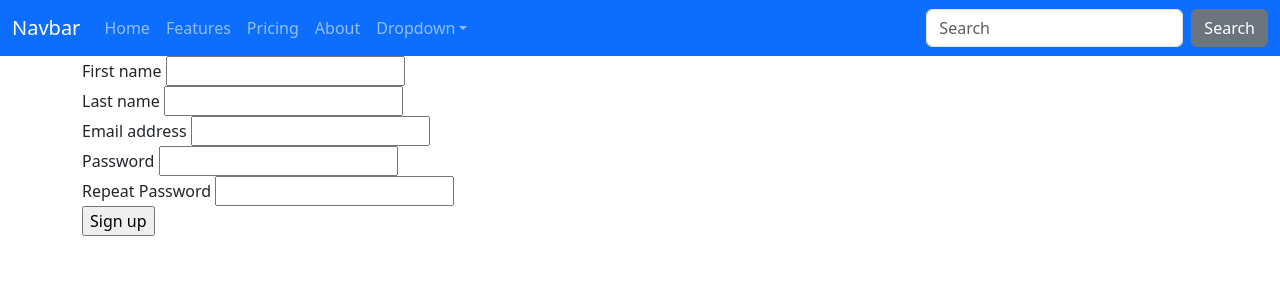
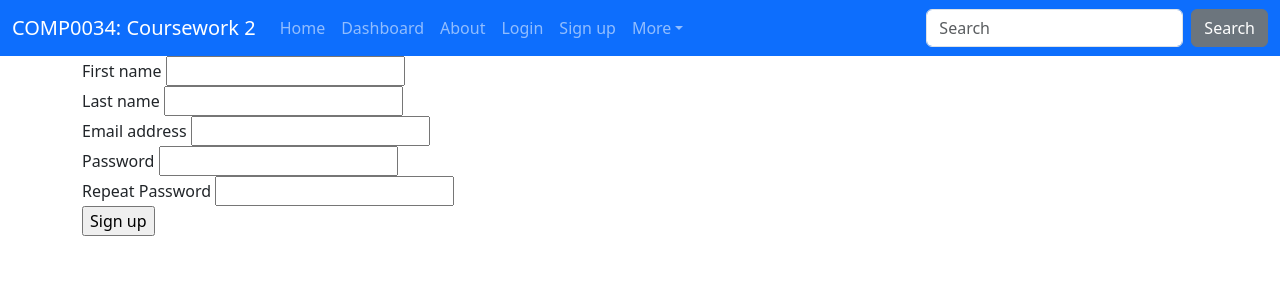
Before and after one commit to aveyilagrun/comp0034_cw2_i-azhar-nurgaliyeva, a Flask app: page /signup in a window 1280 px wide. Shown: the top 300 px of the page. Run offline with Flask 2, Linux system fonts and the light colour scheme; some libraries are stand-ins or nearby versions.

Commit message:
fixed navbar, added login page

```diff
--- a/my_first_app/__init__.py
+++ b/my_first_app/__init__.py
@@ -1,10 +1,11 @@
 from flask import Flask
 from flask_wtf.csrf import CSRFProtect
 from flask_sqlalchemy import SQLAlchemy
+from flask_login import LoginManager, login_required
 
 csrf = CSRFProtect()
 db = SQLAlchemy()
-
+login_manager = LoginManager()
 
 def create_app(config_class_name):
     """
@@ -16,6 +17,8 @@ def create_app(config_class_name):
     app.config.from_object(config_class_name)
     csrf.init_app(app)
     db.init_app(app)
+    login_manager.init_app(app)
+    login_manager.login_view = 'auth.login'
 
     with app.app_context():
         from my_first_app.models import User
--- a/my_first_app/app.py
+++ b/my_first_app/app.py
@@ -4,11 +4,5 @@ from my_first_app.config import DevelopmentConfig
 
 app = create_app(DevelopmentConfig)
 
-
-# @app.route('/')
-# def index():  # put application's code here
-#     return 'This is the home page for my_first_app'
-
-
 if __name__ == '__main__':
     app.run()
--- a/my_first_app/auth/forms.py
+++ b/my_first_app/auth/forms.py
@@ -1,6 +1,9 @@
 from flask_wtf import FlaskForm
-from wtforms import StringField, PasswordField, EmailField
-from wtforms.validators import DataRequired, EqualTo
+from wtforms import StringField, PasswordField, EmailField, BooleanField
+from wtforms.validators import DataRequired, EqualTo, ValidationError
+
+from my_first_app.models import User
+
 
 class SignupForm(FlaskForm):
     first_name = StringField(label='First name', validators=[DataRequired()])
@@ -9,3 +12,26 @@ class SignupForm(FlaskForm):
     password = PasswordField(label='Password', validators=[DataRequired()])
     password_repeat = PasswordField(label='Repeat Password',
                                     validators=[DataRequired(), EqualTo('password', message='Passwords must match')])
+
+    def validate_email(self, email):
+        users = User.query.filter_by(email=email.data).first()
+        if users is not None:
+            raise ValidationError('An account is already registered for that email address')
+
+
+class LoginForm(FlaskForm):
+    email = EmailField(label='Email address', validators=[DataRequired()])
+    password = PasswordField(label='Password', validators=[DataRequired()])
+    remember = BooleanField(label='Remember me')
+
+    def validate_email(self, email):
+        person = User.query.filter_by(email=email.data).first()
+        if person is None:
+            raise ValidationError('An account is not registered for that email address')
+
+    def validate_password(self, password):
+        person = User.query.filter_by(email=self.email.data).first()
+        if person is not None:
+            check = person.check_password(password.data)
+            if check == False:
+                raise ValidationError('Wrong password!')
--- a/my_first_app/auth/routes.py
+++ b/my_first_app/auth/routes.py
@@ -1,19 +1,86 @@
-from flask import Blueprint, render_template, flash, redirect, url_for
-from my_first_app.auth.forms import SignupForm
+from flask import Blueprint, render_template, flash, redirect, url_for, request, abort
+from sqlalchemy.exc import IntegrityError
+from urllib.parse import urlparse, urljoin
+from flask_login import login_user, logout_user, login_required
+from datetime import timedelta
+
+from my_first_app import db
+from my_first_app.auth.forms import SignupForm, LoginForm
+from my_first_app.models import User
+from my_first_app import login_manager
 
 auth_bp = Blueprint('auth_bp', __name__)
 
 
-@auth_bp.route('/authentic')
+@login_manager.user_loader
+def load_user(user_id):
+    """ Takes a user ID and returns a user object or None if the user does not exist"""
+    if user_id is not None:
+        return User.query.get(user_id)
+    return None
+
+
+def is_safe_url(target):
+    host_url = urlparse(request.host_url)
+    redirect_url = urlparse(urljoin(request.host_url, target))
+    return redirect_url.scheme in ('http', 'https') and host_url.netloc == redirect_url.netloc
+
+
+def get_safe_redirect():
+    url = request.args.get('next')
+    if url and is_safe_url(url):
+        return url
+    url = request.referrer
+    if url and is_safe_url(url):
+        return url
+    return '/'
+
+
+@login_manager.unauthorized_handler
+def unauthorized():
+    """Redirect unauthorized users to Login page."""
+    flash('You must be logged in to view that page.')
+    return redirect(url_for('auth_bp.login'))
+
+
+@auth_bp.route('/auth')
 def index():
     return "This is the authentication section of the web app"
 
 
 @auth_bp.route('/signup', methods=['GET', 'POST'])
 def signup():
-    form = SignupForm()
+    form = SignupForm(request.form)
     if form.validate_on_submit():
-        name = form.first_name.data
-        flash(f"Hello, {name}. You are signed up.")
-        return redirect(url_for("index_bp.index"))
+        user = User(first_name=form.first_name.data, last_name=form.last_name.data, email=form.email.data)
+        user.set_password(form.password.data)
+        try:
+            db.session.add(user)
+            db.session.commit()
+            flash(f"Hello, {user.first_name} {user.last_name}. You are signed up.")
+        except IntegrityError:
+            db.session.rollback()
+            flash(f'Error, unable to register {form.email.data}. ', 'error')
+            return redirect(url_for('auth_bp.signup'))
+        return redirect(url_for('index_bp.index'))
     return render_template('signup.html', title='Sign Up', form=form)
+
+
+@auth_bp.route('/login', methods=['GET', 'POST'])
+def login():
+    login_form = LoginForm()
+    if login_form.validate_on_submit():
+        user = User.query.filter_by(email=login_form.email.data).first()
+        login_user(user, remember=login_form.remember.data, duration=timedelta(minutes=1))
+        next = request.args.get('next')
+        if not is_safe_url(next):
+            return abort(400)
+        return redirect(next or url_for('index_bp.index'))
+    return render_template('login.html', title='Login', form=login_form)
+
+
+@auth_bp.route('/logout')
+@login_required
+def logout():
+    logout_user()
+    return redirect(url_for('index_bp.index'))
--- a/my_first_app/templates/navbar.html
+++ b/my_first_app/templates/navbar.html
@@ -1,7 +1,7 @@
 {# example navbar.html #}
 <nav class="navbar navbar-expand-lg navbar-dark bg-primary">
   <div class="container-fluid">
-    <a class="navbar-brand" href="#">Navbar</a>
+    <a class="navbar-brand" href="#">COMP0034: Coursework 2</a>
     <button class="navbar-toggler" type="button" data-bs-toggle="collapse" data-bs-target="#navbarColor01" aria-controls="navbarColor01" aria-expanded="false" aria-label="Toggle navigation">
       <span class="navbar-toggler-icon"></span>
     </button>
@@ -12,22 +12,30 @@
           <a class="nav-link" href='{{ url_for("index_bp.index") }}'>Home</a>
         </li>
         <li class="nav-item">
-          <a class="nav-link" href="#">Features</a>
-        </li>
-        <li class="nav-item">
-          <a class="nav-link" href="#">Pricing</a>
+          <a class="nav-link" href="#">Dashboard</a>
         </li>
         <li class="nav-item">
           <a class="nav-link" href="#">About</a>
         </li>
+        {% if current_user.is_anonymous %}
+            <li class="nav-item">
+                <a class="nav-link" href="{{ url_for('auth_bp.login') }}">Login</a>
+            </li>
+            <li class="nav-item">
+                 <a class="nav-link" href="{{ url_for('auth_bp.signup') }}">Sign up</a>
+            </li>
+        {% else %}
+           <li class="nav-item">
+               <a class="nav-link" href="{{ url_for('auth_bp.logout') }}">Logout</a>
+           </li>
+        {% endif %}
         <li class="nav-item dropdown">
-          <a class="nav-link dropdown-toggle" data-bs-toggle="dropdown" href="#" role="button" aria-haspopup="true" aria-expanded="false">Dropdown</a>
+          <a class="nav-link dropdown-toggle" data-bs-toggle="dropdown" href="#" role="button" aria-haspopup="true" aria-expanded="false">More</a>
           <div class="dropdown-menu">
-            <a class="dropdown-item" href="#">Action</a>
-            <a class="dropdown-item" href="#">Another action</a>
-            <a class="dropdown-item" href="#">Something else here</a>
+            <a class="dropdown-item" href="#">Contact us</a>
+            <a class="dropdown-item" href="#">Feedback</a>
             <div class="dropdown-divider"></div>
-            <a class="dropdown-item" href="#">Separated link</a>
+            <a class="dropdown-item" href="#">References</a>
           </div>
         </li>
       </ul>
```
Also changed, not shown: my_first_app/main/routes.py (+6 -2 lines), my_first_app/models.py (+9 -1 lines), my_first_app/templates/login.html (added, +17 -0 lines).
